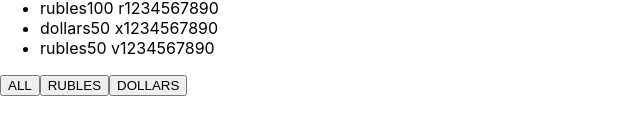
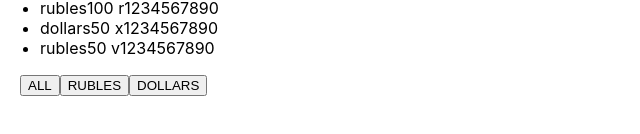
Before and after one commit to TinyMan66/micro-tasks, a React (Create React App) app: page / in a window 1280 px wide. Shown: the part 342-476 px from the top of the page, without its empty margins (0-640 px from the left). Built offline with nearby package versions, Linux system fonts and the light colour scheme; the HTML template or start-up script is replaced by a standard one.

Commit message:
Add style

```diff
--- a/src/Components/MoneyFilter.tsx
+++ b/src/Components/MoneyFilter.tsx
@@ -26,9 +26,10 @@ export const MoneyFilter: React.FC<MoneyFilterType> = ({currentMoney, onclickFil
                     )
                 })}
             </ul>
-            <Button name={'ALL'} callBack={() => onclickFilterHandler('all')}/>
-            <Button name={'RUBLES'} callBack={() => onclickFilterHandler('rubles')}/>
-            <Button name={'DOLLARS'} callBack={() => onclickFilterHandler('dollars')}/>
+
+            <div style={{marginLeft: '20px'}}><Button name={'ALL'} callBack={() => onclickFilterHandler('all')}/>
+                <Button name={'RUBLES'} callBack={() => onclickFilterHandler('rubles')}/>
+                <Button name={'DOLLARS'} callBack={() => onclickFilterHandler('dollars')}/></div>
         </div>
     );
 };
```
